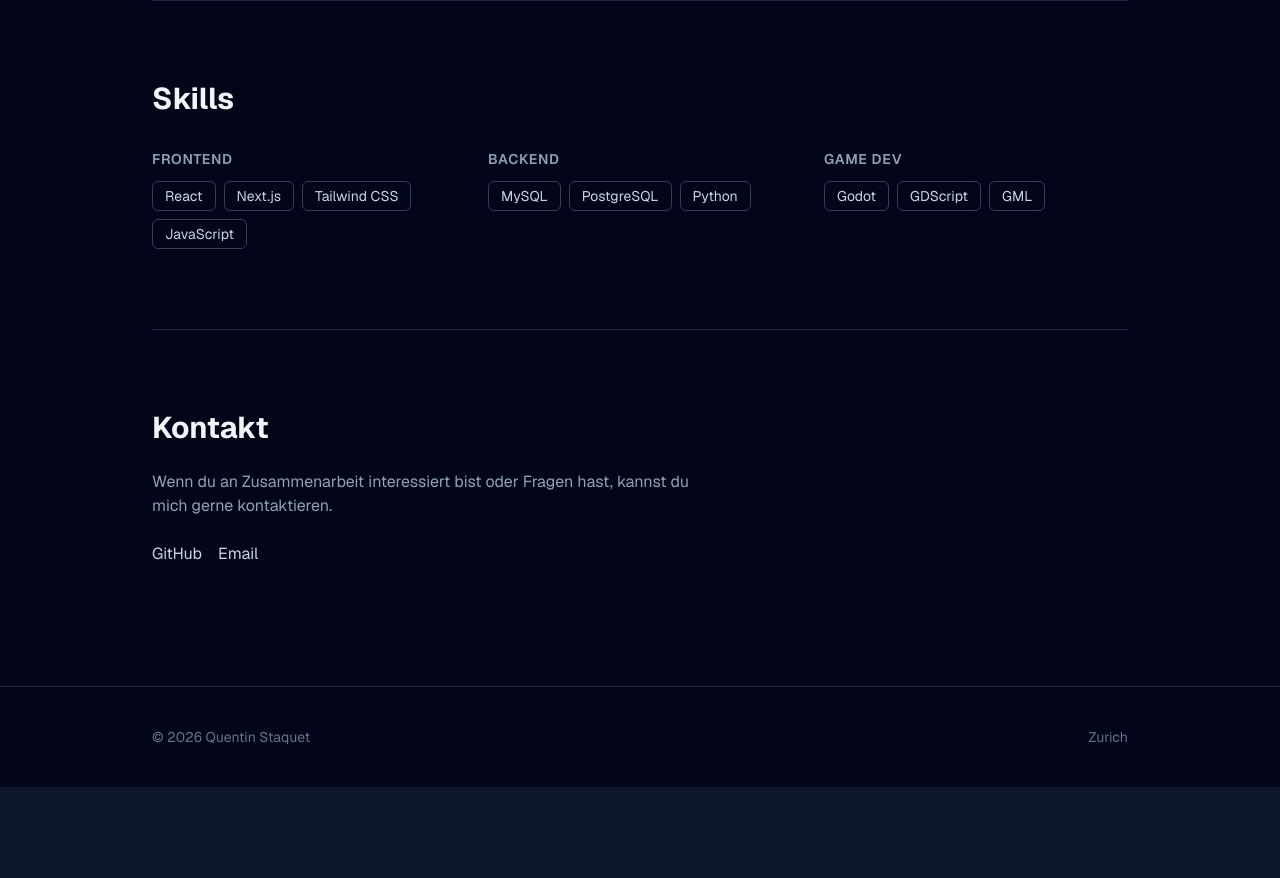
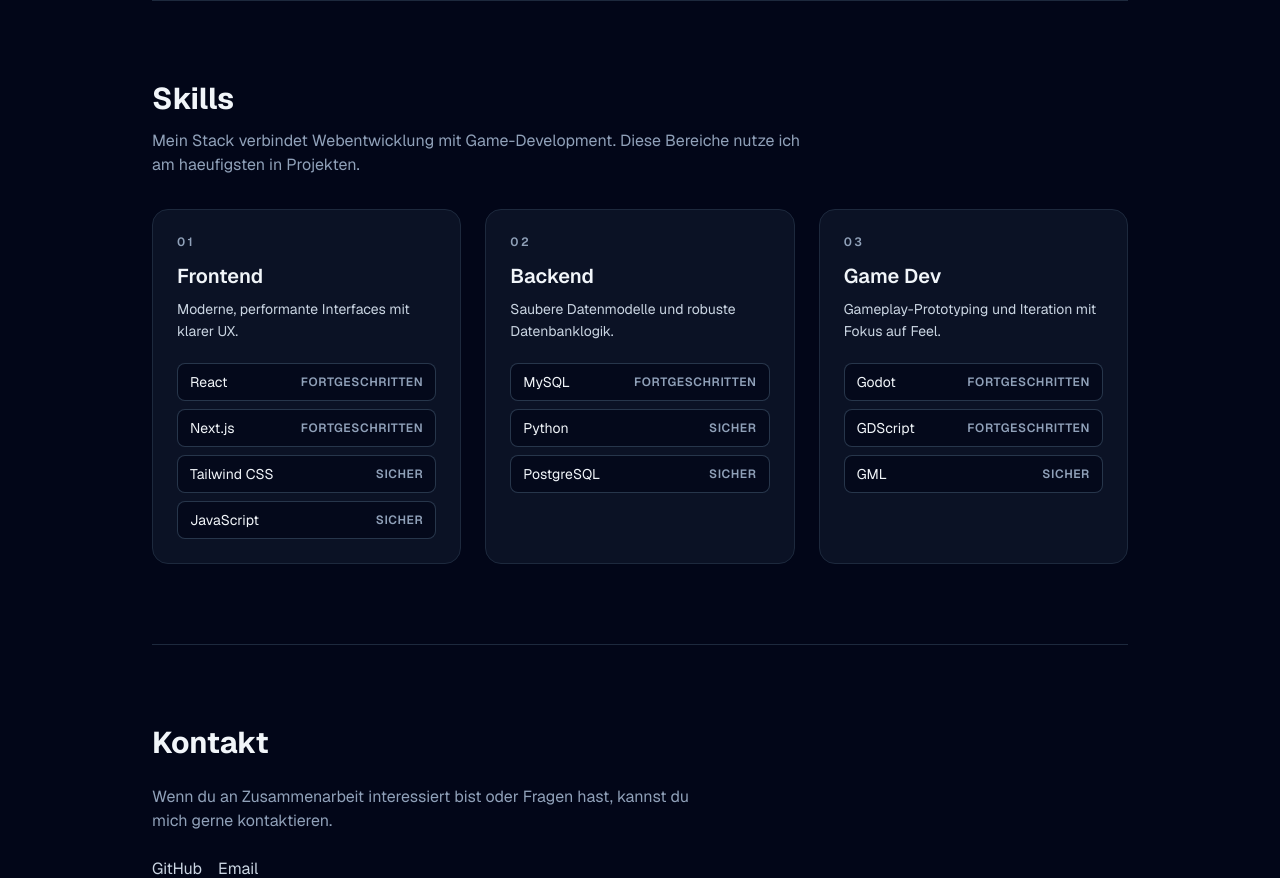
Before and after one commit to im24b-staquetq/QuentinPortfolio, a Next.js app: page / in a window 1280 px wide. Shown: the part 1960-2838 px from the top of the page. Before the commit the page ends 2747 px from the top, so only its background shows below. Built offline with nearby package versions, Linux system fonts and the light colour scheme.

Commit message:
Revamped skill section

```diff
--- a/app/page.js
+++ b/app/page.js
@@ -23,15 +23,31 @@ const projects = [
 const skillGroups = [
   {
     title: "Frontend",
-    skills: ["React", "Next.js", "Tailwind CSS", "JavaScript"],
+    summary: "Moderne, performante Interfaces mit klarer UX.",
+    skills: [
+      { name: "React", level: "Fortgeschritten" },
+      { name: "Next.js", level: "Fortgeschritten" },
+      { name: "Tailwind CSS", level: "Sicher" },
+      { name: "JavaScript", level: "Sicher" },
+    ],
   },
   {
     title: "Backend",
-    skills: ["MySQL", "PostgreSQL", "Python"],
+    summary: "Saubere Datenmodelle und robuste Datenbanklogik.",
+    skills: [
+      { name: "MySQL", level: "Fortgeschritten" },
+      { name: "Python", level: "Sicher" },
+      { name: "PostgreSQL", level: "Sicher" },
+    ],
   },
   {
     title: "Game Dev",
-    skills: ["Godot", "GDScript", "GML"],
+    summary: "Gameplay-Prototyping und Iteration mit Fokus auf Feel.",
+    skills: [
+      { name: "Godot", level: "Fortgeschritten" },
+      { name: "GDScript", level: "Fortgeschritten" },
+      { name: "GML", level: "Sicher" },
+    ],
   },
 ];
 
@@ -145,24 +161,41 @@ export default function Home() {
         </section>
 
         <section id="skills" className="py-20 border-t border-slate-800">
-          <h2 className="mb-8 text-3xl font-bold">Skills</h2>
-          <div className="grid gap-8 md:grid-cols-3">
-            {skillGroups.map((group) => (
-              <div key={group.title}>
-                <h3 className="mb-3 text-sm font-semibold uppercase tracking-wider text-slate-400">
-                  {group.title}
-                </h3>
-                <div className="flex flex-wrap gap-2">
-                  {group.skills.map((skill) => (
-                    <span
-                      key={skill}
-                      className="rounded-md border border-slate-700 px-3 py-1 text-sm text-slate-300"
-                    >
-                      {skill}
-                    </span>
-                  ))}
+          <h2 className="mb-3 text-3xl font-bold">Skills</h2>
+          <p className="mb-8 max-w-2xl text-slate-400">
+            Mein Stack verbindet Webentwicklung mit Game-Development. Diese Bereiche nutze ich
+            am haeufigsten in Projekten.
+          </p>
+          <div className="grid gap-6 md:grid-cols-3">
+            {skillGroups.map((group, index) => (
+              <article
+                key={group.title}
+                className="overflow-hidden rounded-2xl border border-slate-800 bg-slate-900/70"
+              >
+                <div className="p-6">
+                  <p className="text-xs font-semibold tracking-[0.2em] text-slate-400">0{index + 1}</p>
+                  <h3 className="mt-3 text-xl font-semibold text-slate-100">{group.title}</h3>
+                  <p className="mt-2 text-sm leading-relaxed text-slate-300">{group.summary}</p>
+                  <ul className="mt-5 space-y-2">
+                    {[...group.skills]
+                      .sort((a, b) => {
+                        const rank = { Fortgeschritten: 0, Sicher: 1 };
+                        return (rank[a.level] ?? 99) - (rank[b.level] ?? 99);
+                      })
+                      .map((skill) => (
+                      <li
+                        key={skill.name}
+                        className="flex items-center justify-between rounded-lg border border-slate-700/80 bg-slate-950/70 px-3 py-2"
+                      >
+                        <span className="text-sm text-slate-100">{skill.name}</span>
+                        <span className="text-xs font-semibold uppercase tracking-wider text-slate-400">
+                          {skill.level}
+                        </span>
+                      </li>
+                    ))}
+                  </ul>
                 </div>
-              </div>
+              </article>
             ))}
           </div>
         </section>
```
